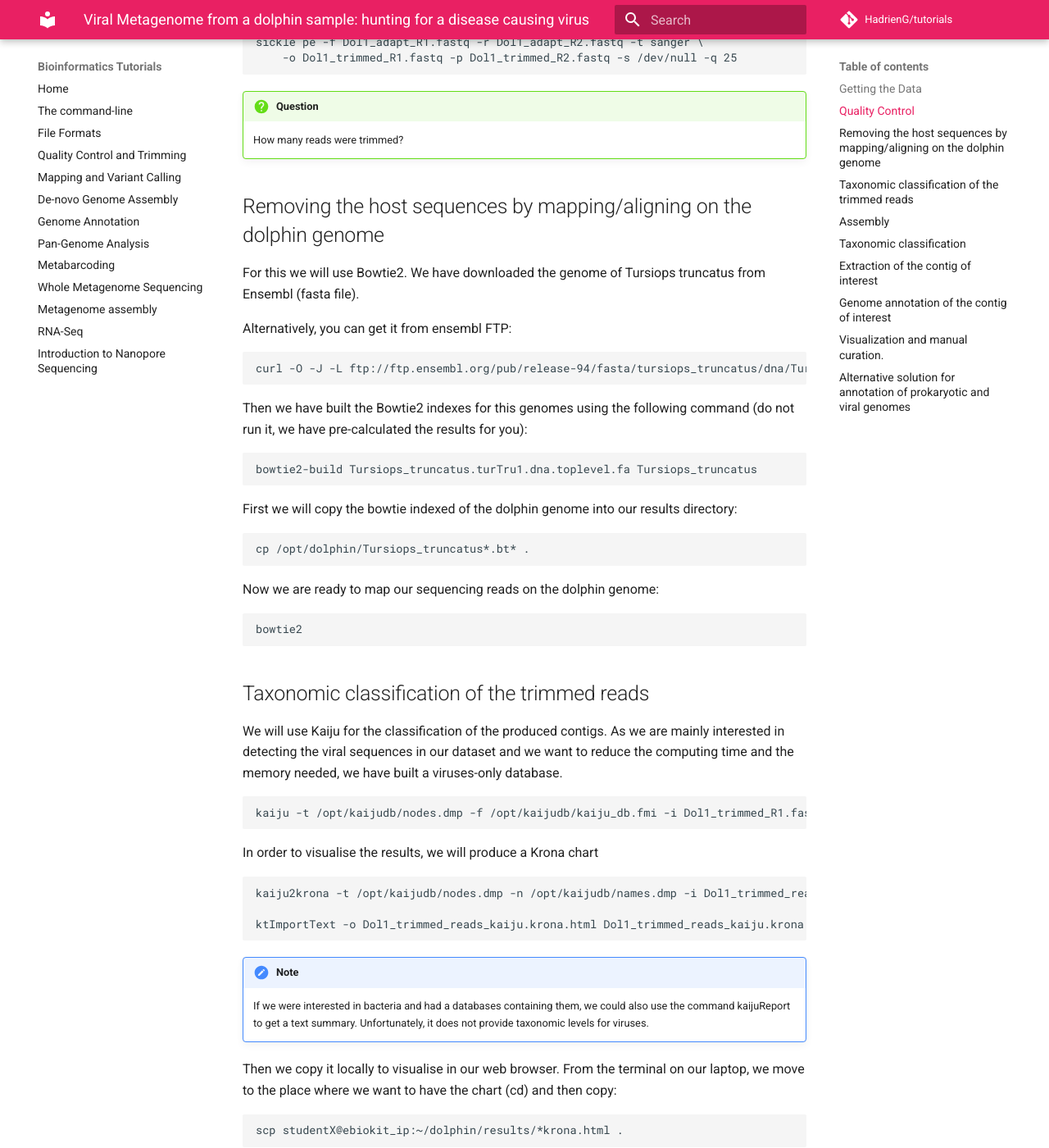
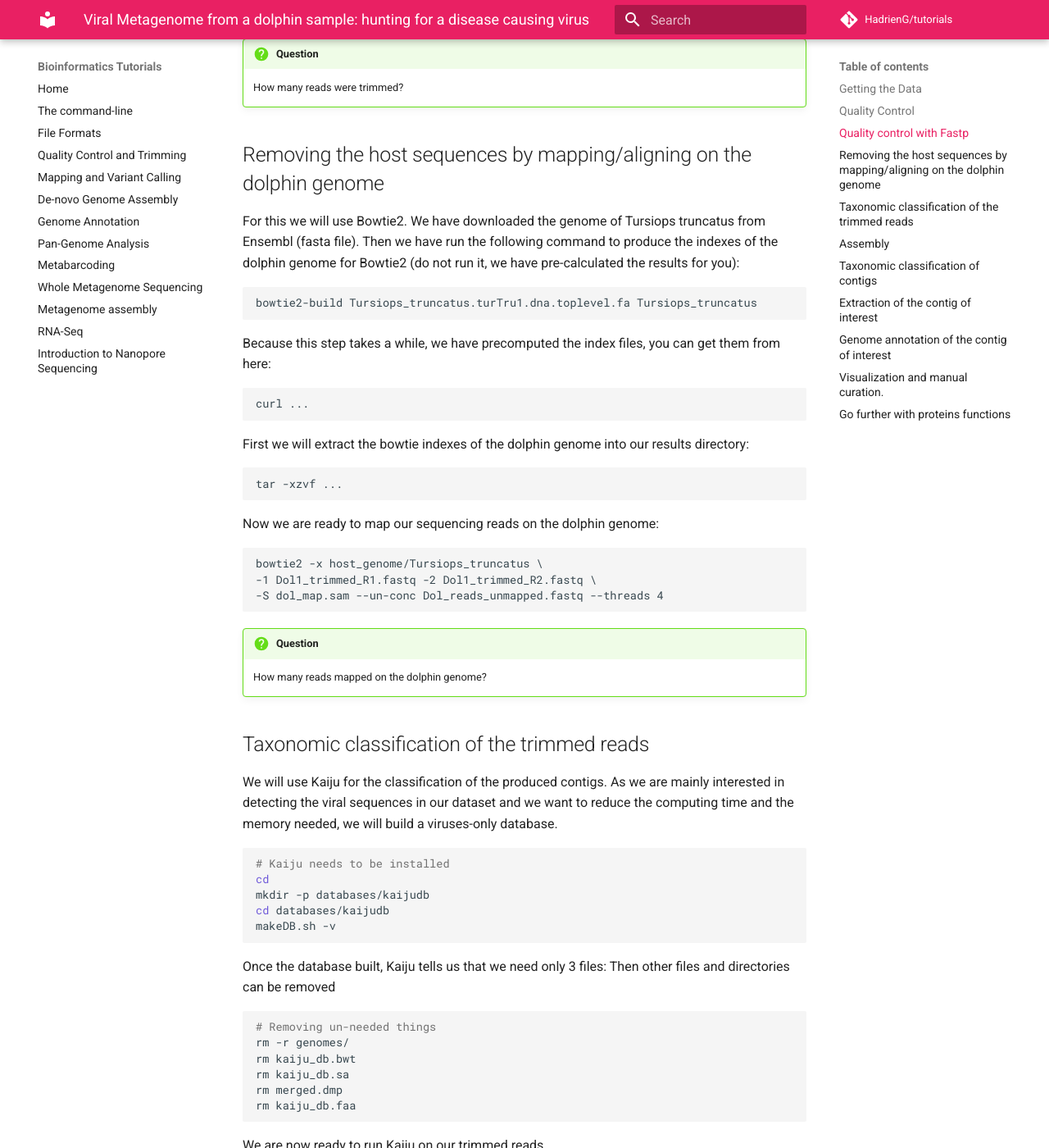
Before and after one commit to HadrienG/tutorials, an MkDocs documentation site: the page built from docs/metavir.md, in a window 1280 px wide and 1400 px high, scrolled down 1606 px. Shown: the whole window at 82% size. Built offline with MkDocs 1.6.1 and Material for MkDocs 9.7.7, drawn with Linux system fonts in a browser that asks for light colours; comment, search, counter and statistics services are not loaded; old or Windows-style settings are respelled for this version of MkDocs; some of the changed text lies outside the part shown.

Commit message:
cahnged trimming by fastp, added install of kaijudb vir only, modif some paths

````diff
--- a/docs/metavir.md
+++ b/docs/metavir.md
@@ -45,26 +45,18 @@
 !!! question
     Compared to single genome sequencing, which graphs differ?
 
-Removing adapters with Scythe
+## Quality control with Fastp
+We will removing the adapters and trim by quality.
 
-The first thing we need is the adapters to trim off
-
+Now we run fastp our read files
 ```bash
-curl -O -J -L https://osf.io/v24pt/download
+fastp -i Dol1_S19_L001_R1_001.fastq.gz -o Dol1_trimmed_R1.fastq \
+ -I Dol1_S19_L001_R2_001.fastq.gz -O Dol1_trimmed_R2.fastq \
+ --detect_adapter_for_pe --length_required 30 \
+ --cut_front --cut_tail --cut_mean_quality 20
 ```
 
-Now we run scythe on both our read files
-```bash
-scythe -a adapters.fasta -o Dol1_adapt_R1.fastq Dol1_S19_L001_R1_001.fastq.gz
-scythe -a adapters.fasta -o Dol1_adapt_R2.fastq Dol1_S19_L001_R2_001.fastq.gz
-```
-
-Now we'll trim the reads using sickle
-
-```
-sickle pe -f Dol1_adapt_R1.fastq -r Dol1_adapt_R2.fastq -t sanger \
-    -o Dol1_trimmed_R1.fastq -p Dol1_trimmed_R2.fastq -s /dev/null -q 25
-```
+Check the html report produced.
 
 !!! question
     How many reads were trimmed?
@@ -72,84 +64,113 @@
 ## Removing the host sequences by mapping/aligning on the dolphin genome
 
 For this we will use Bowtie2.
-We have downloaded the genome of Tursiops truncatus from Ensembl (fasta file).
+We have downloaded the genome of Tursiops truncatus from Ensembl (fasta file). Then we have run the following command to produce the indexes of the dolphin genome for Bowtie2 (do not run it, we have pre-calculated the results for you):
 
-Alternatively, you can get it from ensembl FTP:
-```
-curl -O -J -L ftp://ftp.ensembl.org/pub/release-94/fasta/tursiops_truncatus/dna/Tursiops_truncatus.turTru1.dna.toplevel.fa.gz
-```
-
-Then we have built the Bowtie2 indexes for this genomes using the following command (do not run it, we have pre-calculated the results for you):
 ```
 bowtie2-build Tursiops_truncatus.turTru1.dna.toplevel.fa Tursiops_truncatus
 ```
 
-First we will copy the bowtie indexed of the dolphin genome into our results directory:
+Because this step takes a while, we have precomputed the index files, you can get them from here:
 
 ```
-cp /opt/dolphin/Tursiops_truncatus*.bt* .
+curl ...
+```
+
+First we will extract the bowtie indexes of the dolphin genome into our results directory:
+
+```
+tar -xzvf ...
 ```
 
 Now we are ready to map our sequencing reads on the dolphin genome:
 ```
-bowtie2
+bowtie2 -x host_genome/Tursiops_truncatus \
+-1 Dol1_trimmed_R1.fastq -2 Dol1_trimmed_R2.fastq \
+-S dol_map.sam --un-conc Dol_reads_unmapped.fastq --threads 4
 ```
-
+!!! question
+    How many reads mapped on the dolphin genome?
 
 ## Taxonomic classification of the trimmed reads
 
-We will use Kaiju for the classification of the produced contigs. As we are mainly interested in detecting the viral sequences in our dataset and we want to reduce the computing time and the memory needed, we have built a viruses-only database.
+We will use Kaiju for the classification of the produced contigs. As we are mainly interested in detecting the viral sequences in our dataset and we want to reduce the computing time and the memory needed, we will build a viruses-only database.
 
 ```bash
-kaiju -t /opt/kaijudb/nodes.dmp -f /opt/kaijudb/kaiju_db.fmi -i Dol1_trimmed_R1.fastq -j Dol1_trimmed_R2.fastq -o Dol1_trimmed_reads_kaiju.out
+# Kaiju needs to be installed
+cd
+mkdir -p databases/kaijudb
+cd databases/kaijudb
+makeDB.sh -v
 ```
 
-In order to visualise the results, we will produce a Krona chart
+Once the database built, Kaiju tells us that we need only 3 files:
+Then other files and directories can be removed
 
 ```bash
-kaiju2krona -t /opt/kaijudb/nodes.dmp -n /opt/kaijudb/names.dmp -i Dol1_trimmed_reads_kaiju.out -o Dol1_trimmed_reads_kaiju.krona -u
+# Removing un-needed things
+rm -r genomes/
+rm kaiju_db.bwt
+rm kaiju_db.sa
+rm merged.dmp
+rm kaiju_db.faa
+```
 
-ktImportText -o Dol1_trimmed_reads_kaiju.krona.html Dol1_trimmed_reads_kaiju.krona
+We are now ready to run Kaiju on our trimmed reads
+
+```bash
+cd dolphin/results
+kaiju -t ~/databases/kaijudb/nodes.dmp -f ~/databases/kaijudb/kaiju_db.fmi \
+ -i Dol_reads_unmapped.1.fastq -j Dol_reads_unmapped.2.fastq \
+ -o Dol1_reads_kaiju.out
+```
+
+In order to visualise the results, we will produce a Krona chart.
+This step requires to have KronaTools installed:
+```
+conda install -c bioconda krona
+```
+
+```bash
+kaiju2krona -t ~/databases/kaijudb/nodes.dmp -n ~/databases/kaijudb/names.dmp \
+-i Dol1_reads_kaiju.out -o Dol1_reads_kaiju.krona -u
+
+ktImportText -o Dol1_reads_kaiju.krona.html Dol1_reads_kaiju.krona
 
 ```
 
 !!! note
     If we were interested in bacteria and had a databases containing them, we could also use the command kaijuReport to get a text summary. Unfortunately, it does not provide taxonomic levels for viruses.
 
-Then we copy it locally to visualise in our web browser.
-From the terminal on our laptop, we move to the place where we want to have the chart (cd) and then copy:
-```bash
-scp studentX@ebiokit_ip:~/dolphin/results/*krona.html .
-```
+Then we copy the produced html file locally to visualise in our web browser.
 
-!!! note
-    You need to change the X by your student number and *ebiokit_ip* by the correct ip address provided by your instructor
 
 ## Assembly
 
 Megahit will be used for the *de novo* assembly of the metagenome.
 
 ```
-megahit -1 Dol1_trimmed_R1.fastq -2 Dol1_trimmed_R2.fastq -o Dol1_assembly
+megahit -1 Dol_reads_unmapped.1.fastq -2 Dol_reads_unmapped.2.fastq -o assembly
 ```
 
-The resulting assembly can be found under `Dol1_assembly/final.contigs.fa`.
+The resulting assembly can be found under `assembly/final.contigs.fa`.
 
 !!! question
     How many contigs does this assembly contain? Is there any long contig?
 
-## Taxonomic classification
+## Taxonomic classification of contigs
 
 We will use Kaiju again with the same viruses-only database for the classification of the produced contigs.
 
 ```bash
-cd Dol1_assembly
+cd assembly
 
-kaiju -t /opt/kaiju/kaijudb/nodes.dmp -f /opt/kaiju/kaijudb/kaiju_db.fmi -i final.contigs.fa -o Dol1_contigs_kaiju.out
+kaiju -t ~/databases/kaijudb/nodes.dmp -f ~/databases/kaijudb/kaiju_db.fmi \
+ -i final.contigs.fa -o Dol1_contigs_kaiju.out
 ```
 Then we produce the Krona chart:
 ```bash
-kaiju2krona -t /opt/kaijudb/nodes.dmp -n /opt/kaijudb/names.dmp -i Dol1_contigs_kaiju.out -o Dol1_contigs_kaiju.krona -u
+kaiju2krona -t ~/databases/kaijudb/nodes.dmp -n ~/databases/kaijudb/names.dmp \
+ -i Dol1_contigs_kaiju.out -o Dol1_contigs_kaiju.krona -u
 
 ktImportText -o Dol1_contigs_kaiju.krona.html Dol1_contigs_kaiju.krona
 ```
@@ -170,12 +191,12 @@
 
 **hint 1**: all lines containing '>'
 
-**hint 2**: use grep and the file redirection
+**hint 2**: use grep and sed
 
 Once we have this file, we want to sort all the sequences headers by the sequence length (len=X):
 
-```
-cat final.contigs.fa | grep ">" | sed s/len=// | sort -k4,4n | cut -d ' ' -f1 | cut -c2- | tail -1
+```bash
+cat final.contigs.fa | grep ">" | sed s/len=// | sort -k4,4n | tail -1
 ```
 
 !!! question
@@ -183,7 +204,7 @@
 
 Now that you have identified the sequence header or id of the longest contig, you want to save it to a fasta file.
 
-```
+```bash
 grep -i '>k141_XXX' -A 1 > longest_contig.fasta
 ```
 
@@ -205,26 +226,27 @@
 
 ## Genome annotation of the contig of interest
 
-Once the contig to annotate is extracted and saved in the file longest_contig.fasta, we will use Prodigal to detect ORFs (Open Reading Frames) in order to predict genes and their resulting proteins.
+Once the contig to annotate is extracted and saved in the file longest_contig.fasta, we will use Prokka to detect ORFs (Open Reading Frames) in order to predict genes and their resulting proteins.
+
+First, go to Uniprot database and retrieve a set of protein sequences
+beloonging to adenoviruses. Save the file as `adenovirus.faa` and copy it in
+your results directory.
 
 ```bash
-prodigal -i longest_contig.fasta -g 1 -o longest_contig_prodigal.gff -f gff -a longest_contig_prodigal_prot.faa -s longest_contig_prodigal_genes.fasta
+prokka --outdir annotation --kingdom Viruses \
+--proteins adenovirus.faa longest_contig.fasta
 ```
 
 !!! question
     How many genes and proteins were predicted?
 
-Now that we have done the structural annotation, *i.e.* prediction of the genes genomic location, we will proceed to the functional annotation, *i.e.* predict the proteins functions. We will use Blast to do this.
-
-```
-blastp ...
-```
-
 ## Visualization and manual curation.
 
-If there is some time left, you can download Ugene from the eBioKit and install is on your computer.
-Then you can copy the produced gff file and add the functions to the predicted proteins.
+If there is some time left, you can visualise the produced annotation (gff file)
+in Ugene or Artemis for example.
 
-## Alternative solution for annotation of prokaryotic and viral genomes
 
-For doing the structural and functional annotation by using one single tool, we recommend to use [Prokka]().
+## Go further with proteins functions
+
+For the predicted proteins that are left "hypotetical", you can try running
+[Interproscan](https://www.ebi.ac.uk/interpro/search/sequence-search) on them to get more information on domains and motifs.
````
Also changed, not shown: other parts of docs/metavir.md (+1 -1 lines).
